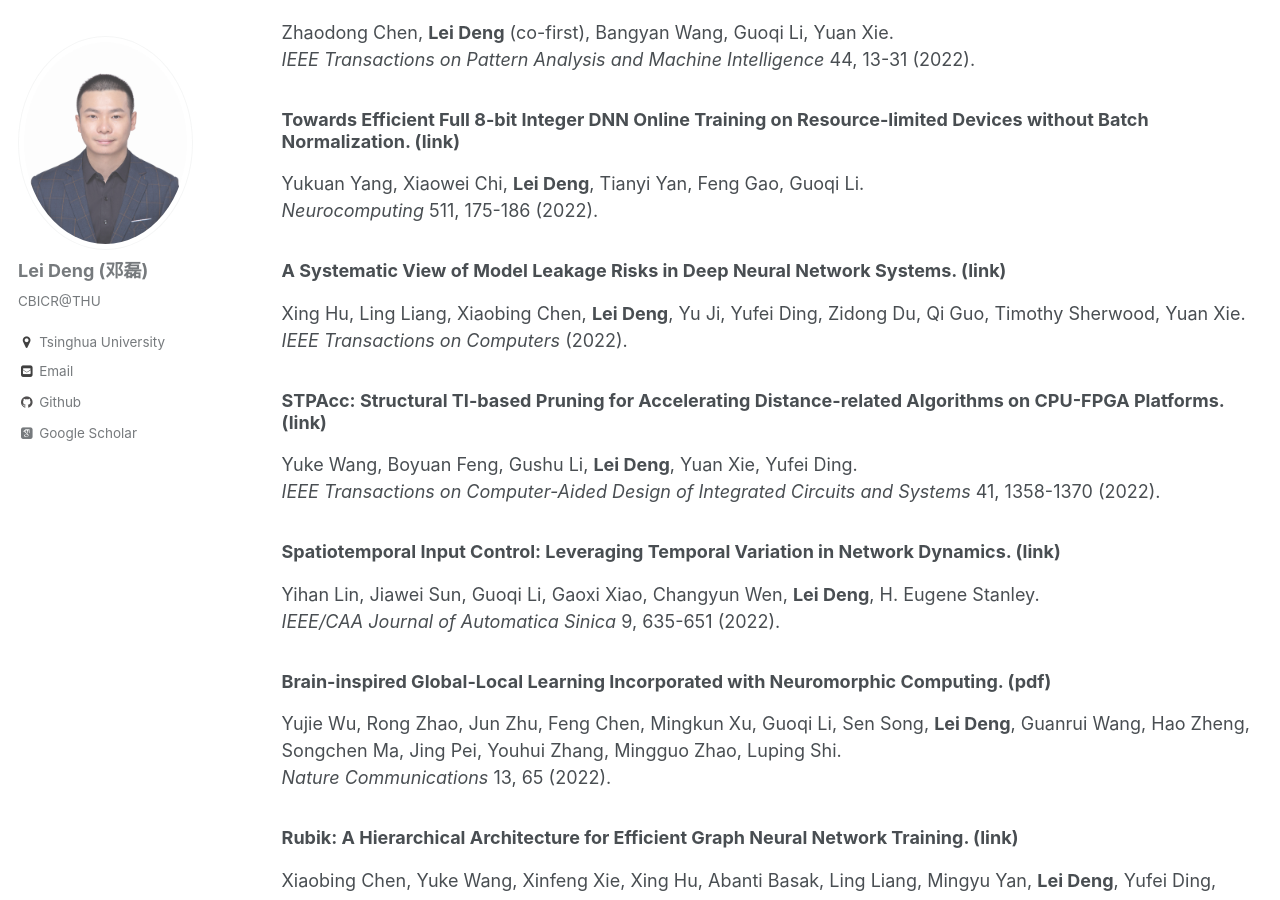
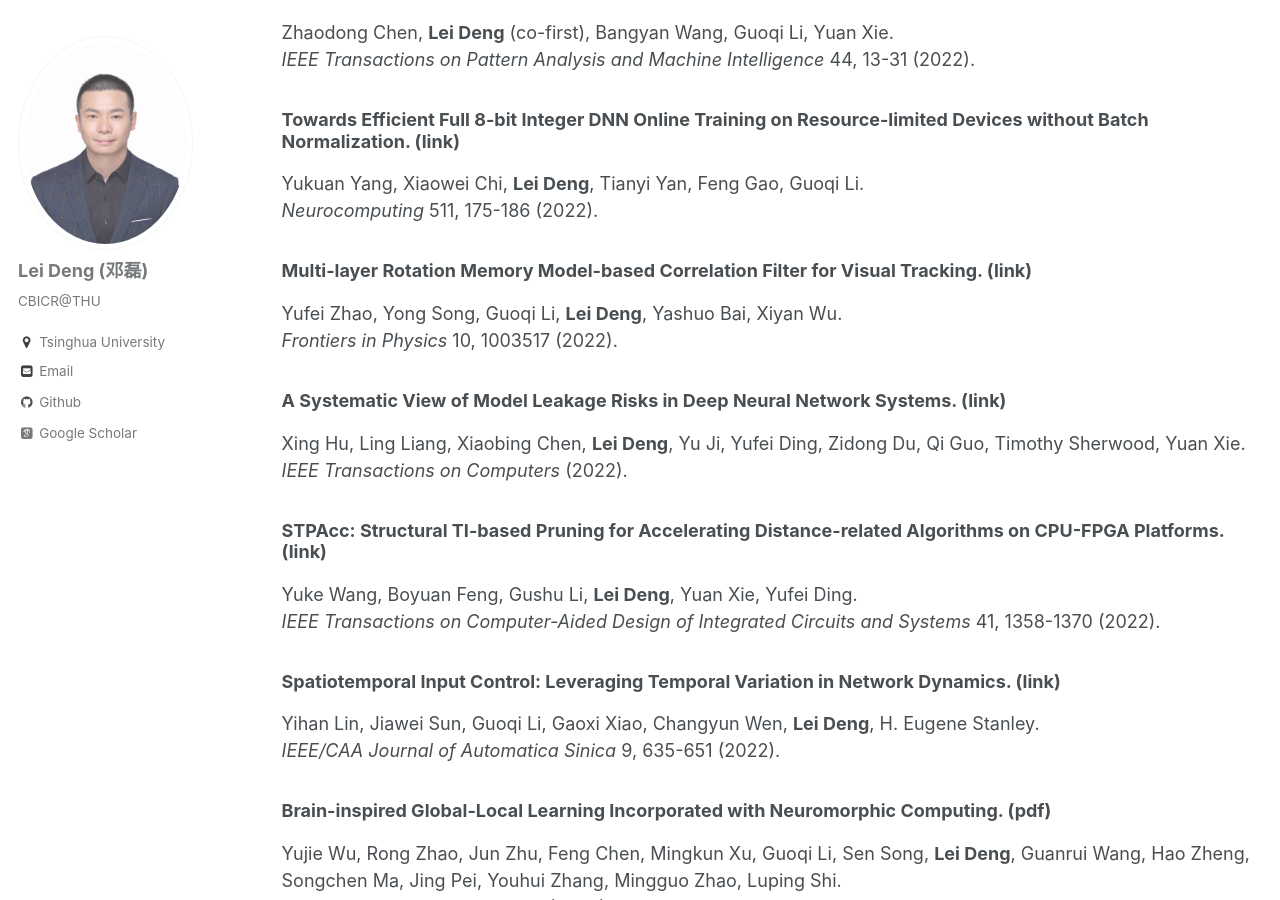
Before and after one commit to dllfei/dllfei.github.io, a Jekyll site: the page built from _pages/publications.md, in a window 1280 px wide and 900 px high, scrolled down 908 px. Built offline with Jekyll 4.4.1, drawn with Linux system fonts in a browser that asks for light colours; some web fonts are replaced.

Commit message:
Update publications.md

```diff
--- a/_pages/publications.md
+++ b/_pages/publications.md
@@ -31,6 +31,10 @@ Zhaodong Chen, **Lei Deng** (co-first), Bangyan Wang, Guoqi Li, Yuan Xie. <br />
 ### Towards Efficient Full 8-bit Integer DNN Online Training on Resource-limited Devices without Batch Normalization. ([link](https://www.sciencedirect.com/science/article/pii/S0925231222010311?casa_token=I6_JrW4M9M0AAAAA:X4pgKs7pgCogxdk2eukqNp3_BZYvJWtyqYshAUKcI3fyLbMKuvNLdYcY8M71zIfJh6PgwCTr)) <br />
 Yukuan Yang, Xiaowei Chi, **Lei Deng**, Tianyi Yan, Feng Gao, Guoqi Li. <br />
 *Neurocomputing* 511, 175-186 (2022).
+
+### Multi-layer Rotation Memory Model-based Correlation Filter for Visual Tracking. ([link](https://www.frontiersin.org/articles/10.3389/fphy.2022.1003517/full)) <br />
+Yufei Zhao, Yong Song, Guoqi Li, **Lei Deng**, Yashuo Bai, Xiyan Wu. <br />
+*Frontiers in Physics* 10, 1003517 (2022).
 
 ### A Systematic View of Model Leakage Risks in Deep Neural Network Systems. ([link](https://ieeexplore.ieee.org/abstract/document/9705069)) <br />
 Xing Hu, Ling Liang, Xiaobing Chen, **Lei Deng**, Yu Ji, Yufei Ding, Zidong Du, Qi Guo, Timothy Sherwood, Yuan Xie. <br />
```
